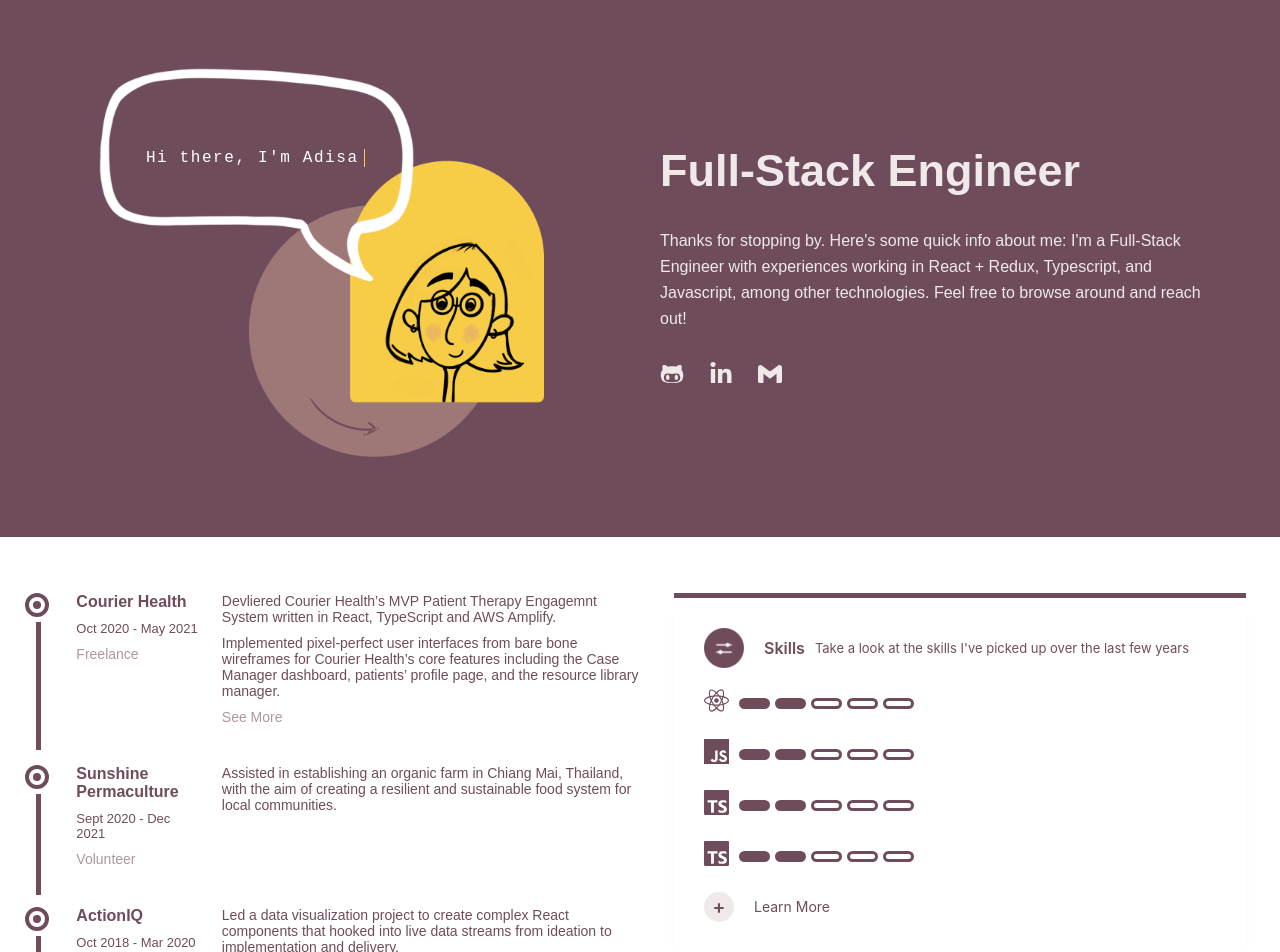
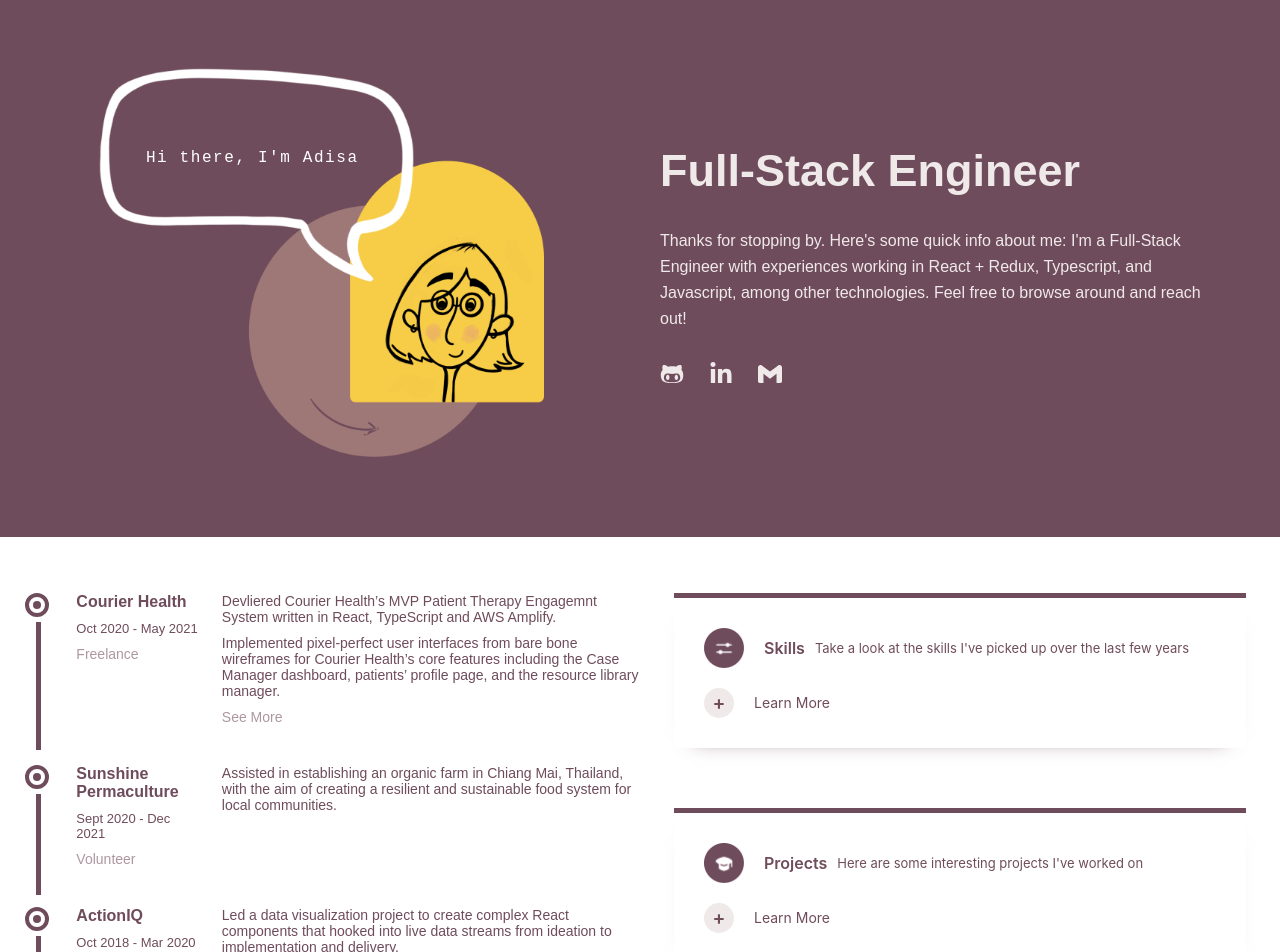
Before and after one commit to adisa-di/portfolio, a React (Create React App) app: page / in a window 1280 px wide. Shown: the top 952 px of the page. Built offline with nearby package versions, Linux system fonts and the light colour scheme.

Commit message:
more/less toggle

```diff
--- a/src/App.css
+++ b/src/App.css
@@ -45,7 +45,6 @@
 .skill_container {
   display: flex;
   align-items: center;
-  margin-bottom: 20px;
 }
 
 .skill_icon {
--- a/src/App.js
+++ b/src/App.js
@@ -57,25 +57,19 @@ function App() {
                 <div className='skill_icon'>
                   <SiReact/>
                 </div>
-                <ProgressBar/>
+                <ProgressBar progress={4}/>
               </div>
               <div className='skill_container'>
                 <div className='skill_icon'>
                   <SiJavascript/>
                 </div>
-                <ProgressBar/>
+                <ProgressBar progress={4}/>
               </div>
               <div className='skill_container'>
                 <div className='skill_icon'>
                   <SiTypescript/>
                 </div>
-                <ProgressBar/>
-              </div>
-              <div className='skill_container'>
-                <div className='skill_icon'>
-                  <SiTypescript/>
-                </div>
-                <ProgressBar/>
+                <ProgressBar progress={3}/>
               </div>
             </Card>
           <Card
--- a/src/components/Button/Button.js
+++ b/src/components/Button/Button.js
@@ -48,9 +48,9 @@ const Button = ({
 }
 
 
-const PlusButton = () => {
+const PlusButton = ({ onClick }) => {
   return (
-    <div className='plus_button'>
+    <div className='plus_button' onClick={onClick}>
       <div className='plus'> + </div>
     </div>
   )
--- a/src/components/Card/Card.css
+++ b/src/components/Card/Card.css
@@ -46,8 +46,10 @@
 }
 
 .card_body {
+  margin-bottom: 20px;
+  height: 150px;
   display: flex;
   flex-direction: column;
-  height: 150 px;
   flex-wrap: wrap;
+  justify-content: space-between;
 }
--- a/src/components/Card/Card.js
+++ b/src/components/Card/Card.js
@@ -1,8 +1,11 @@
-import React from 'react';
+import React, { useState } from 'react';
 import { PlusButton } from '../Button/Button';
 import './Card.css';
 
 const Card = ({ title, icon, description, children }) => {
+
+  const [toggle, setToggle] = useState(false);
+
   return (
     <div className='card_container'>
       <div className='card_header'>
@@ -10,11 +13,14 @@ const Card = ({ title, icon, description, children }) => {
         <div className='card_title'>{title}</div>
         <div className='description'>{description}</div>
       </div>
-      <div className='card_body'>
-        { children }
-      </div>
+      {
+        toggle &&
+          <div className='card_body'>
+            { children }
+          </div>
+      }
       <div className='learn_more'>
-        <PlusButton/>
+        <PlusButton onClick={() => setToggle(prev => !prev)}/>
         <span>Learn More</span>
       </div>
     </div>
--- a/src/components/ProgressBar/ProgressBar.js
+++ b/src/components/ProgressBar/ProgressBar.js
@@ -1,7 +1,7 @@
 import React from 'react';
 import './ProgressBar.css'
 
-const Bar = ({ filled }) => {
+const Bar = ({ filled=false }) => {
   return (
     filled
       ? <div className='bar filled'></div>
@@ -9,14 +9,17 @@ const Bar = ({ filled }) => {
   )
 }
 
-const ProgressBar = () => {
+const ProgressBar = ({ progress=0 }) => {
+
+  const empty = 5 - progress;
   return (
     <div className='progress_bar'>
-      <Bar filled={true}/>
-      <Bar filled={true}/>
-      <Bar/>
-      <Bar/>
-      <Bar/>
+      {
+        Array(progress).fill(0).map(idx => <Bar filled={true}/>)
+      }
+      {
+        Array(empty).fill(0).map(idx => <Bar/>)
+      }
     </div>
   )
 }
```
